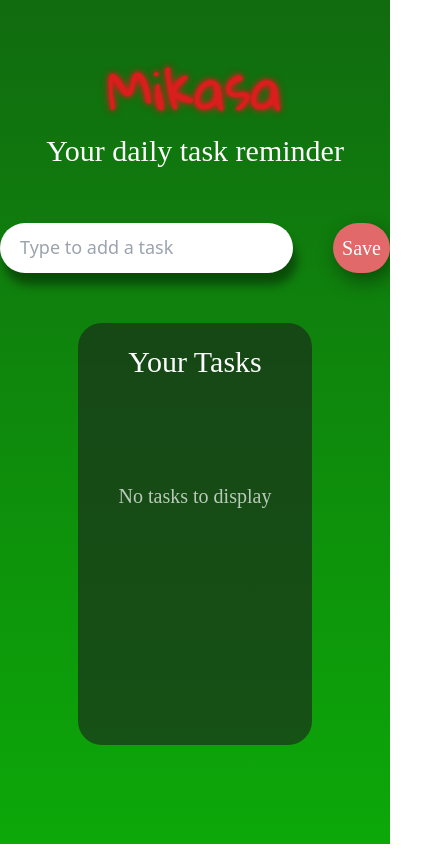
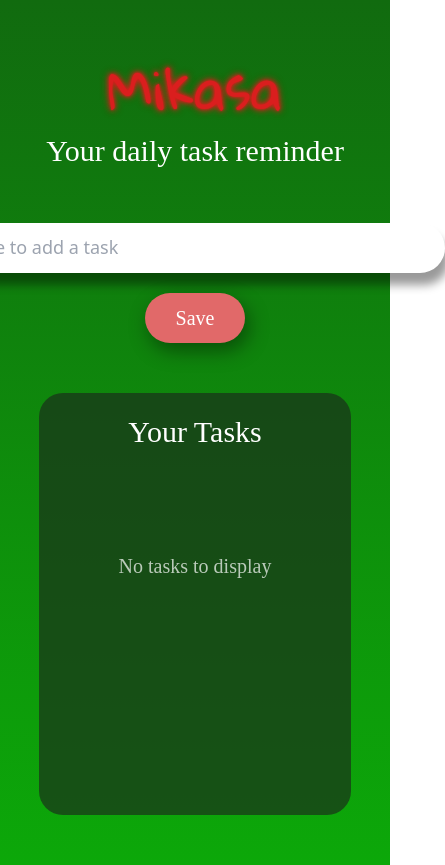
Before and after one commit to princeyadavv/Mikasa, a React (Vite) app: page / in a window 390 px wide. Shown: the whole page, 445 px wide, since content can reach past the window. Before the commit the page ends 844 px from the top, so only its background shows below. Built offline with nearby package versions, Linux system fonts and the light colour scheme; the HTML template or start-up script is replaced by a standard one; a web font is replaced by a local one.

Commit message:
Update App.jsx

```diff
--- a/src/App.jsx
+++ b/src/App.jsx
@@ -48,7 +48,7 @@
       const month = date.getMonth() + 1;
       const year = date.getFullYear();
       const newTodo = { id: uuidv4(), todo, isCompleted: false, day, month, year };
-      settodos(prevTodos => [...prevTodos, newTodo]);
+      settodos([...todos, newTodo]);
       settodo("");
     }
     console.log(todos)
@@ -65,16 +65,16 @@
   };
 
   return (
-    <div className='w-full h-screen bg-gradient-to-t from-[#0CA809] to-[#116B0F] pb-4'>
+    <div className='w-full h-full  pb-[50px]'>
       <div className="header py-[50px]">
         <div className="name font-header text-[#DA1E1E] text-[52px] flex justify-center text-shadow-custom-red">Mikasa</div>
         <div className="desc font-normal text-[30px] text-white flex justify-center">Your daily task reminder</div>
       </div>
-      <div className="input flex justify-center gap-10 items-center">
+      <div className="input flex sm:flex-row flex-col justify-center gap-5 sm:gap-10 items-center">
         <input
           onChange={handleChange}
           type="text"
-          className='w-[500px] h-[50px] placeholder:text-[18px] shadow-custom-dark rounded-full outline-none pl-5'
+          className='w-[500px] h-[50px]  placeholder:text-[18px] shadow-custom-dark rounded-full outline-none pl-5'
           placeholder='Type to add a task'
           onKeyDown={handleKeyDown}
           value={todo}
@@ -87,8 +87,8 @@
           Save
         </button>
       </div>
-      <div className="todos flex justify-center mt-[50px]">
-        <div className="box w-[60vw] rounded-3xl h-[50vh] bg-[#1B2F1A] bg-opacity-70 text-white overflow-y-auto">
+      <div className="todos flex justify-center mt-[50px] ">
+        <div className="box sm:w-[60vw] w-[80vw] rounded-3xl  h-[50vh] bg-[#1B2F1A] bg-opacity-70 text-white overflow-y-auto">
           <div className="heading flex justify-center mt-4 font-normal text-[30px] mb-7">Your Tasks</div>
           {todos.length === 0 ? (
             <div className='font-normal opacity-70 text-[20px] flex justify-center items-center h-[20vh]'>No tasks to display</div>
```
